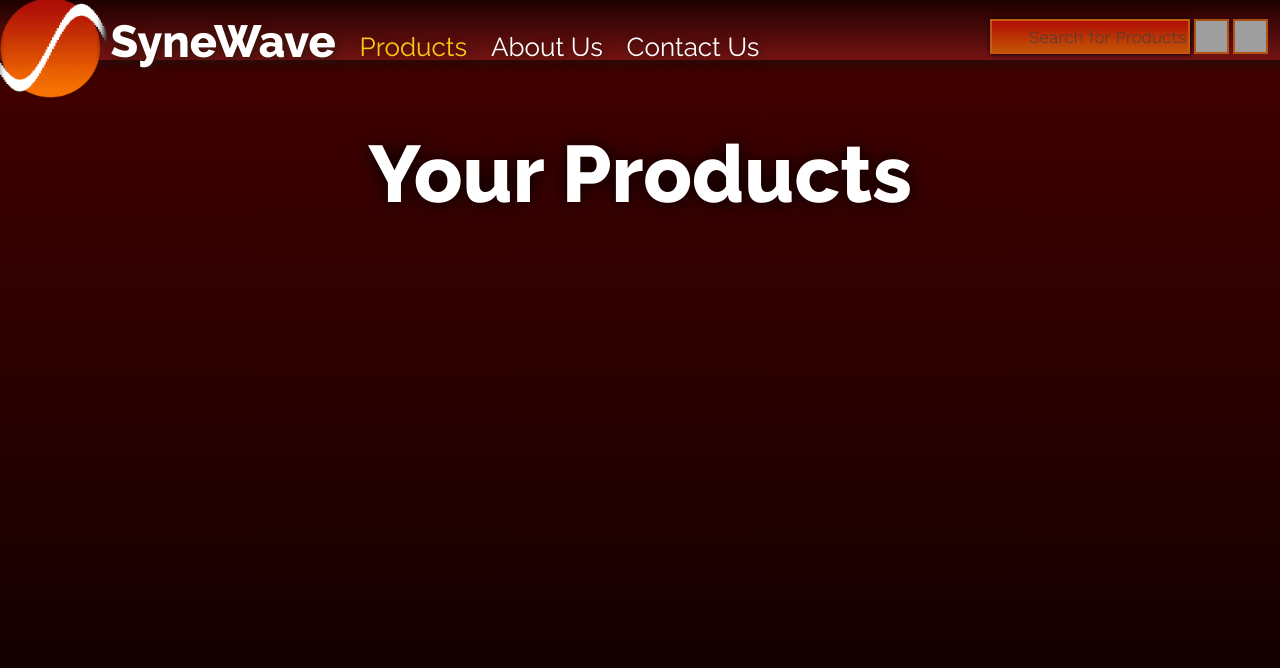
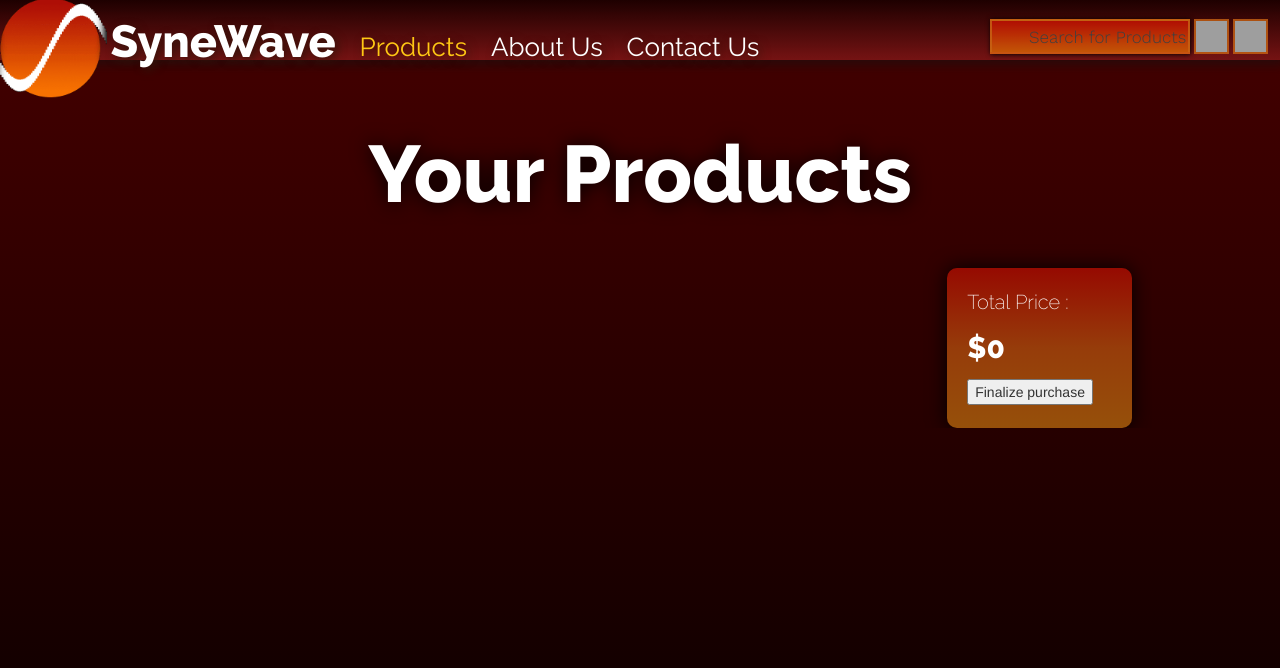
Before and after one commit to RussellSB/WebApplications, a PHP site: page /WebApplications/page-structures/cart.php in a window 1280 px wide. Shown: the top 668 px of the page. Run offline with PHP 8.4, Linux system fonts and the light colour scheme; grey boxes are pictures that could not be loaded.

Commit message:
Near-finished shopping page

```diff
--- a/page-structures/cart.php
+++ b/page-structures/cart.php
@@ -36,9 +36,9 @@ session_start();
 <!-- TODO on the other hand check session state(Any products in car)-->
 <!-- TODO if they do exist output them -->
 
-<main>
+<main id="purchase">
 
-<h1 class="pagetitle"> Your Products </h1>
+<h1 id="carttitle" class="pagetitle"> Your Products </h1>
 <?php
 $listItems = array();
 $has_session = session_status() == PHP_SESSION_ACTIVE;
@@ -61,6 +61,21 @@ if(isset($_POST['cartobj'])){
     $_SESSION['Object' . $_POST['cartobj']] = $newobj;
 }
 
+$totalcost = 0;
+foreach ($_SESSION as &$tobuy){
+    $totalcost += (int) $tobuy['Cost'] * $tobuy['quantity'];
+}
+?>
+
+<div id="totalprice">
+    <p id="label"> Total Price : </p>
+    <p id="totalcost"> $<?php echo $totalcost ?> </p>
+    <form <?php /* action=<PURCHASE_PHP> method="post" */ ?> id="purchaseform">
+        <button <?php /* type="submit" name="purchase" value=$totalcost */ ?> > Finalize purchase </button>
+    </form>
+</div>
+
+<?php
 echo "<form action=\"singleproduct.php\" method=\"post\" id=\"cart\">";
 
 // Debug - Prints the contents of the session variable.
@@ -70,8 +85,8 @@ foreach ($_SESSION as &$tobuy):?>
         <img src=<?php echo "http://$_SERVER[HTTP_HOST]/WebApplications/productImages/" . $tobuy['PictureLocation']?>></img>
         <p id="name"> <?php echo $tobuy['ProductName'] ?> </p>
         <p id="make"> <?php echo $tobuy['Make'] ?> </p>
-        <p id="cost"> <?php echo $tobuy['Cost'] * $tobuy['quantity'] ?> </p>
-        <p id="quty"> <?php echo $tobuy['quantity'] ?> </p>
+        <p id="cost"> <i>Cost : $<?php echo $tobuy['Cost'] * $tobuy['quantity'] ?> </i> </p>
+        <p id="quty"> Quantity : <?php echo $tobuy['quantity'] ?> </p>
     </button>
 
 <?php endforeach; ?>
--- a/stylesheets/styles.css
+++ b/stylesheets/styles.css
@@ -385,16 +385,51 @@ BuyNow{
 }
 
 /* Cart page */
+h1#carttitle{
+    grid-column: 1/7;
+}
+
+main#purchase{
+    display: grid;
+    width: 80%;
+    margin: auto;
+    grid-gap: 20px;
+    grid-template-columns: repeat(5, 1fr);
+}
+
+div#totalprice{
+    background: linear-gradient(rgba(150,10,1), rgba(150,60,10), rgba(150,80,10));
+    padding: 20px;
+    border-radius: 10px;
+    height: 160px;
+    box-shadow: 0 0 20px black;
+    grid-column: 5/6;
+    grid-row-start: 2;
+}
+
+div#totalprice > #label{
+    font-family: Raleway;
+    font-size: 20px;
+    font-weight: 300;
+}
+
+div#totalprice > #totalcost{
+    font-family: Raleway;
+    font-size: 30px;
+    font-weight: 800;
+}
+
 form#cart {
+    grid-row-start: 2;
+    grid-column: 1/6;
     display: grid;
-    grid-template-columns: repeat(5, 1fr);
-    margin: auto;
+    grid-template-columns: repeat(6, 1fr);
     width: 80%;
     grid-gap: 20px;
 }
 
 form#cart > .cartitem{
-    grid-column: 1/6;
+    grid-column: 1/7;
     width: 100%;
     display: grid;
     grid-template-columns: 200px 20px repeat(3,1fr);
```
